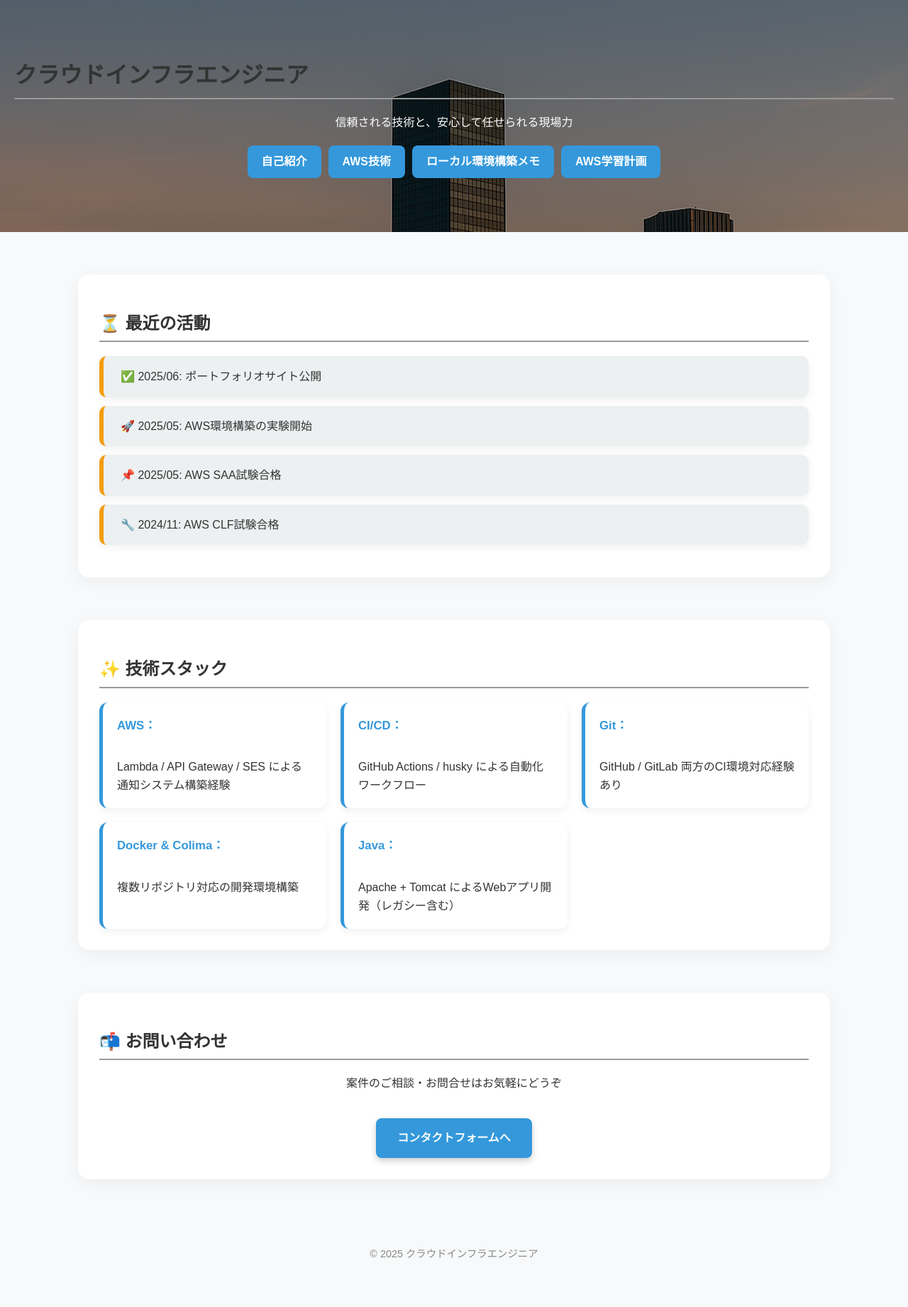
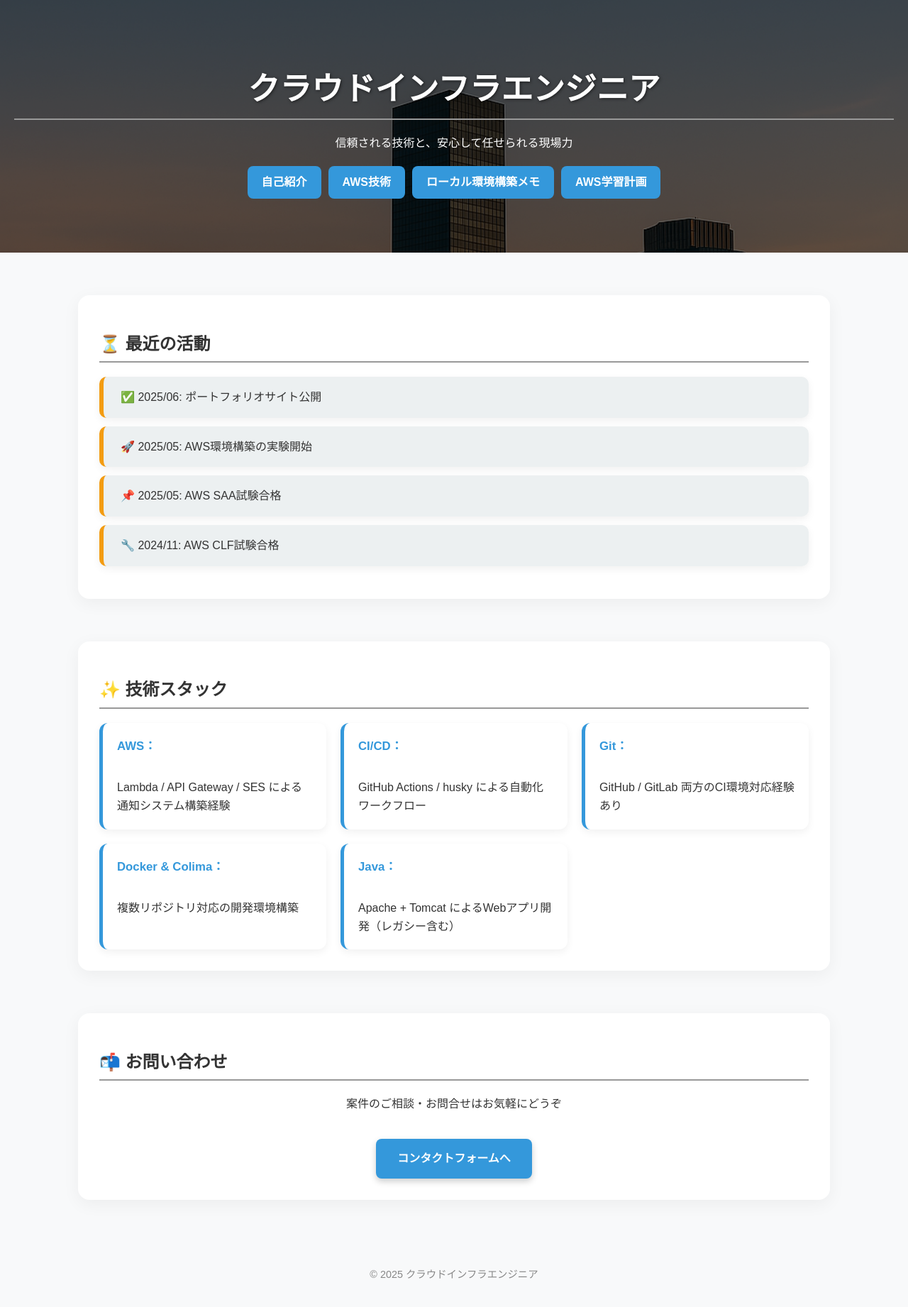
Before and after one commit to cloudrobo48/aws-cloud, a Jekyll site: the page index.html, which Jekyll copies as it is, in a window 1280 px wide. Shown: the whole page at 71% size. Built offline with Jekyll 4.4.1, drawn with Linux system fonts in a browser that asks for light colours; before the commit the page ends 1813 px from its top, so only the background shows below that.

Commit message:
update css

```diff
--- a/assets/css/style.css
+++ b/assets/css/style.css
@@ -31,8 +31,29 @@ header::before {
   content: "";
   position: absolute;
   inset: 0;
-  background: rgba(0, 0, 0, 0.4);
+  background: rgba(0, 0, 0, 0.6);
   z-index: 1;
+}
+
+header h1 {
+  position: relative;
+  z-index: 2;
+  text-align: center;
+  font-size: 2.8em;
+  color: #fff;
+  text-shadow: 1px 1px 4px rgba(0, 0, 0, 0.6); /* 白文字をくっきり見せる影 */
+  animation: fadeInText 1s ease-out forwards;
+}
+
+@keyframes fadeInText {
+  from {
+    opacity: 0;
+    transform: translateY(-10px);
+  }
+  to {
+    opacity: 1;
+    transform: translateY(0);
+  }
 }
 
 header h1,
```
